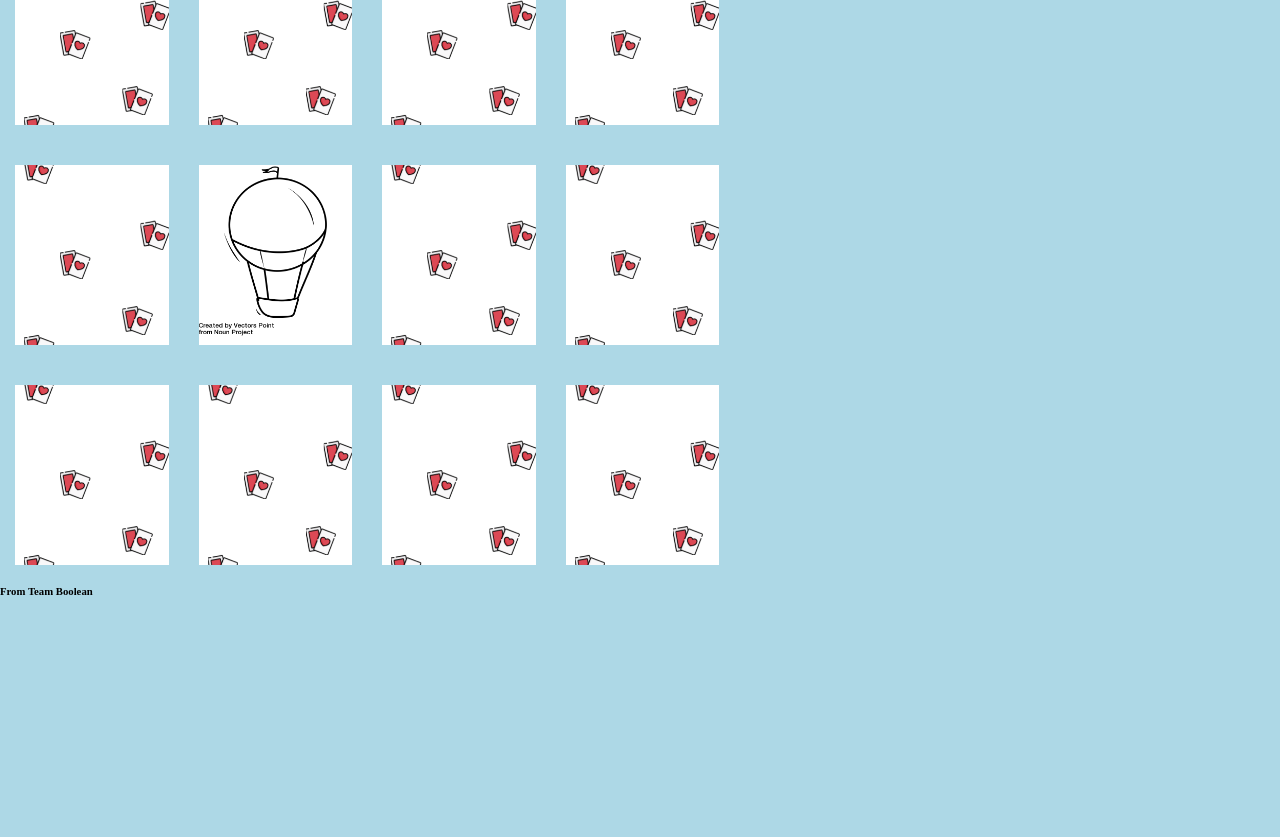
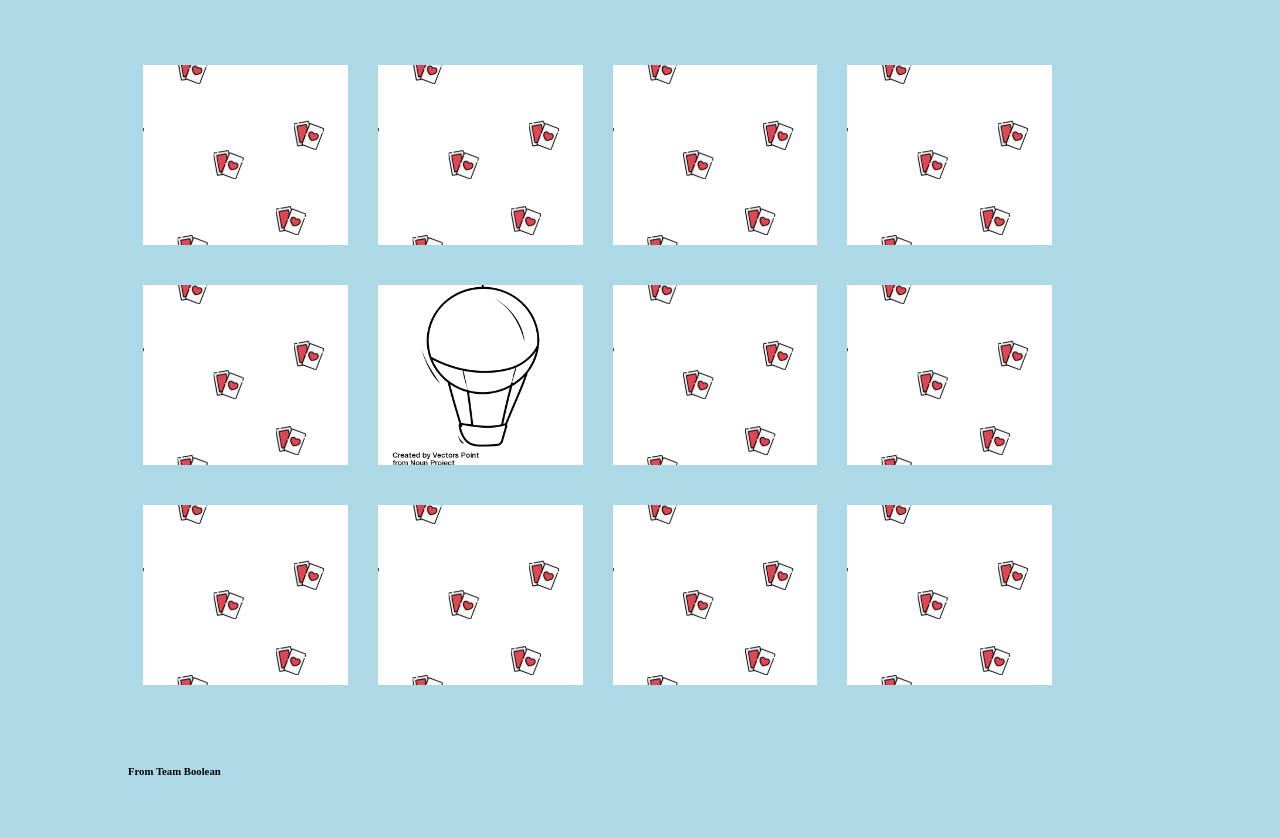
Before and after one commit to France900/html-css-memory, a plain HTML site: page index.html in a window 1280 px wide. Shown: the part 112-949 px from the top of the page. Before the commit the page ends 800 px from the top, so only its background shows below. Drawn offline with Linux system fonts and the light colour scheme.

Commit message:
is not ended

```diff
--- a/assets/master.css
+++ b/assets/master.css
@@ -16,7 +16,10 @@ body {
   width: 100%;
 }
 
-
+.container {
+  margin: 60px auto;
+  width: 80%;
+}
 
 .card, .bgk-white{
   float: left;
@@ -28,13 +31,13 @@ body {
   background-repeat: repeat-y;
   background-position: center;
   background-size: cover;
-  width: 12%;
+  width: 20%;
   margin: 20px 15px;
   height: 180px;
 }
 
 .bgk-white {
-  width: 12%;
+  width: 20%;
   margin: 20px 15px;
   height: 180px;
   background-color: white;
```
